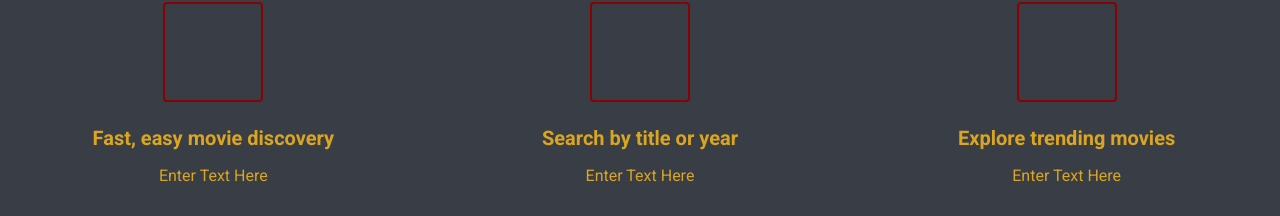
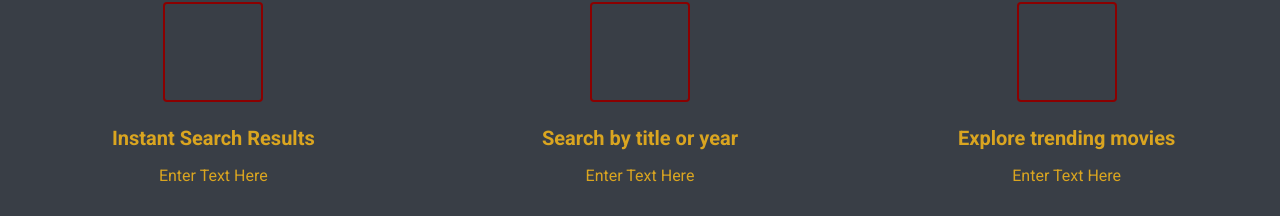
Before and after one commit to melrose312/movie-search-final, a React (Create React App) app: page / in a window 1280 px wide. Shown: the part 1222-1438 px from the top of the page. Built offline with nearby package versions, Linux system fonts and the light colour scheme.

Commit message:
Feature Subtitle Updated

```diff
--- a/src/components/Highlights.jsx
+++ b/src/components/Highlights.jsx
@@ -16,7 +16,7 @@ function Highlights() {
                         <FontAwesomeIcon icon=""/>
                     </div>
                     <h3 className="highlight__subtitle">
-                       Fast, easy movie discovery
+                       Instant Search Results
                     </h3>
                     <p className="highlight__para">Enter Text Here</p>
                 </div>
```
